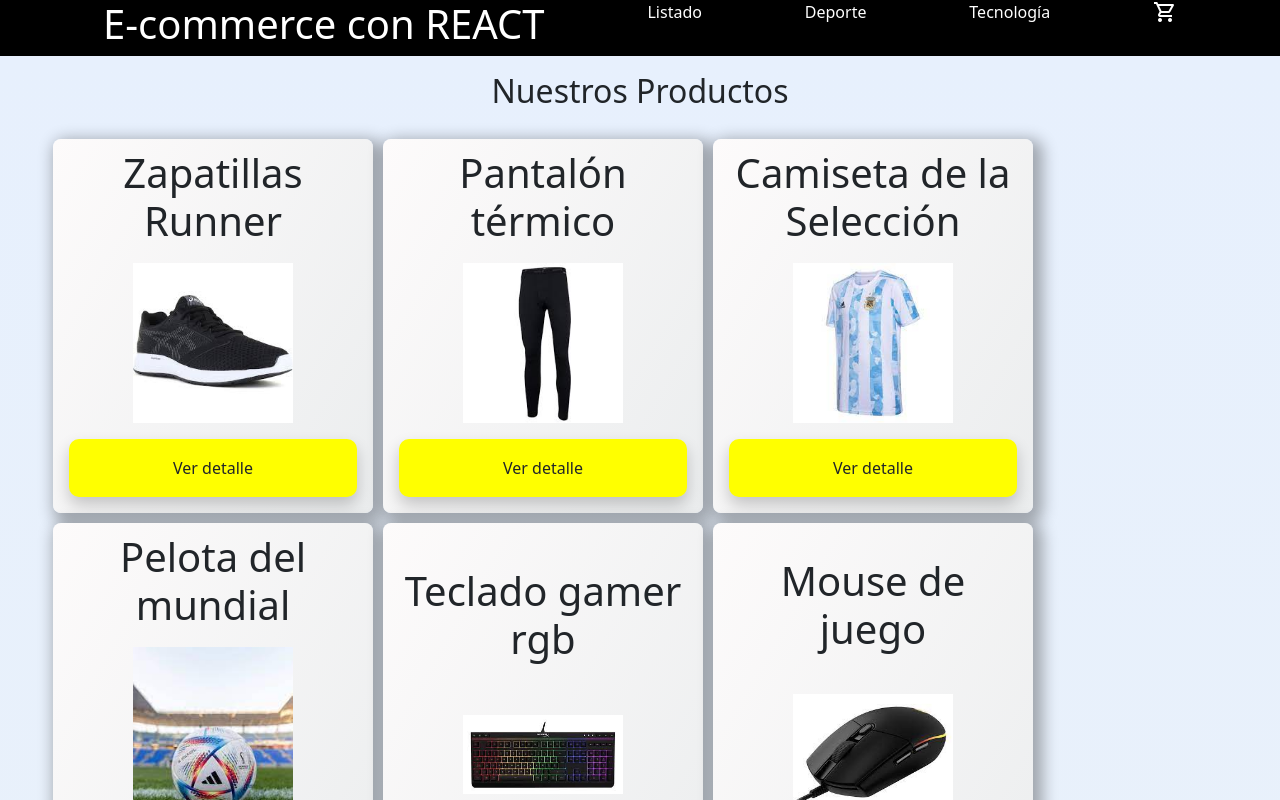
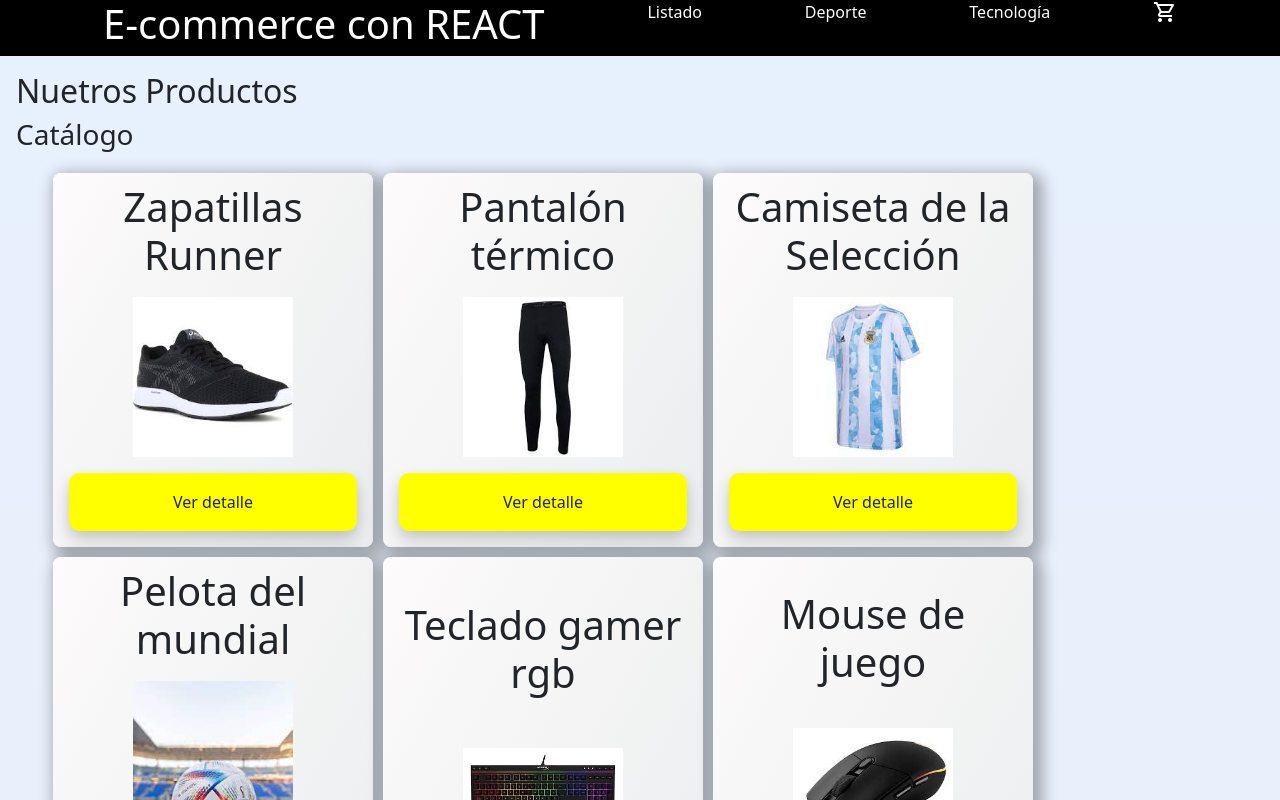
Before and after one commit to ManuelAchaval/react-project, a React (Create React App) app: page /categoria/Deporte in a window 1280 px wide. Shown: the top 800 px of the page. Built offline with nearby package versions, Linux system fonts and the light colour scheme.

Commit message:
entrega de eventos y algunos conceptos mas

```diff
--- a/src/componentes/Main/Main.jsx
+++ b/src/componentes/Main/Main.jsx
@@ -2,6 +2,7 @@ import ItemListContainer from "../itemListContainer/ItemListContainer";
 import ItemDetailContainer from "../itemDetailContainer/ItemDetailContainer";
 import {Routes, Route} from "react-router-dom"
 import Cart from "../cart/Cart";
+import { productos } from "../../assets/productos";
 const Main = () => {
     return (
         <>
@@ -9,7 +10,7 @@ const Main = () => {
                 <Routes>
                     <Route path="/" element={<ItemListContainer greeting={"Nuestros Productos"}/>}/>
                     <Route path="/categoria" element={<ItemListContainer greeting={"Nuestros Productos"}/>}/>
-                    <Route path="/categoria/:categoriaId" element={<ItemListContainer greeting={"Nuestros Productos"}/>}/>
+                    <Route path="/categoria/:categoria" element={<ItemListContainer greeting={productos.categoria}/>}/>
                     <Route path="/cart" element={<Cart/>}/>
                     <Route path="/detalle/:id" element={<ItemDetailContainer/>}/>
                 </Routes>
--- a/src/componentes/cart/Cart.jsx
+++ b/src/componentes/cart/Cart.jsx
@@ -1,6 +1,18 @@
+import Page from "../pagina/Page"
+import '../item/Item.scss'
 const Cart = () => {
+    const handleClick=(e)=>{
+        console.log(e)
+        console.log(e.target)
+    }
+    const handleChange =(e) =>{
+        console.log(e)
+    }
     return (
-        <div>Cart</div>
+        <Page titulo="Carrito" subtitulo="Tus compras" >
+            <p> aca van las compras</p>
+            <button  className="btn boton-detalle" onClick={handleClick}>Realizar compra</button>
+        </Page>
     )
 }
 export default Cart
--- a/src/componentes/item/Item.js
+++ b/src/componentes/item/Item.js
@@ -1,11 +1,11 @@
 import 'bootstrap/dist/css/bootstrap.min.css';
-import { useParams } from 'react-router-dom'
+
 import './Item.scss'
 import { Link } from "react-router-dom";
 
 const Item = ({ producto }) => {
 
-    const {id} =useParams()
+
 
     return (
         <>
--- a/src/componentes/itemCount/ItemCount.js
+++ b/src/componentes/itemCount/ItemCount.js
@@ -18,9 +18,7 @@ const ItemCount = ({ stock, inicial, onAdd }) => {
         }
     }
 
-    const confirmar = ()=>{
-        console.log(resultado)
-    }
+
 
     return (
         <><div className='d-flex flex-column justify-content-center'>
@@ -31,7 +29,7 @@ const ItemCount = ({ stock, inicial, onAdd }) => {
                 <button onClick={aumento} className="p-2 text-bg-primary btn">+</button>
             </div>
             <div>
-                <button className=' p-3 m-3 btn btn-success' onClick={confirmar}>Agregar al carrito</button>
+                <button className=' p-3 m-3 btn btn-success' onClick={onAdd} >Agregar al carrito</button>
             </div>
         </div>
         </>
--- a/src/componentes/itemDetail/ItemDetail.jsx
+++ b/src/componentes/itemDetail/ItemDetail.jsx
@@ -1,8 +1,11 @@
 import "./itemDetail.scss"
 import ItemCount from "../itemCount/ItemCount"
+import { useState } from "react"
+import { NavLink } from "react-router-dom"
 
 const ItemDetail = ({ listProducts }) => {
-
+    const [seAgrego, setSeAgrego]= useState(false)
+    const onAdd=()=>{setSeAgrego(true)}
     return (
         <div className="cont">
             <h1 className="cont_cosas">{listProducts.productName}</h1>
@@ -10,7 +13,15 @@ const ItemDetail = ({ listProducts }) => {
             <h2>Precio: USD${listProducts.price}</h2>
             <h3>{listProducts.category}</h3>
             <p>Lorem ipsum dolor sit amet consectetur adipisicing elit. Quod est accusantium error amet iusto vel iste, eum id soluta laborum doloribus aliquid qui ipsam laudantium.</p>
-            <ItemCount stock={listProducts.stock} inicial={0} />
+            {
+                seAgrego ?
+                <NavLink to="/cart">
+                    <button className="btn btn-primary">Ir al carrito</button>
+                </NavLink>
+                :
+                <ItemCount stock={listProducts.stock} inicial={0} onAdd={onAdd} />
+            }
+
         </div>
     )
 }
--- a/src/componentes/itemDetailContainer/ItemDetailContainer.jsx
+++ b/src/componentes/itemDetailContainer/ItemDetailContainer.jsx
@@ -14,7 +14,6 @@ const ItemDetailContainer = () => {
 
         customFetch(productos)
             .then(res=> {
-                console.log(res)
                 setLoading(true)
                 setListProducts(res.find(item=> item.id==id))
             })
--- a/src/componentes/itemList/ItemList.js
+++ b/src/componentes/itemList/ItemList.js
@@ -1,17 +1,15 @@
 import Item from '../item/Item'
 import 'bootstrap/dist/css/bootstrap.min.css'
 import './ItemList.scss'
-import {useParams} from 'react-router-dom'
+
 const ItemList = ({ mostrar }) => {
-
-    const {categoriaId} =useParams()
 
 
     return (
         <div id="Listado" className='items' >
 
             <ul className="d-flex flex-wrap ">
-                {mostrar.map(producto=><Item key={producto.id} categoriaId={producto.categoria}producto={producto}/>)}
+                {mostrar.map(producto=><Item key={producto.id} producto={producto}/>)}
             </ul>
         </div>
     )
--- a/src/componentes/itemListContainer/ItemListContainer.js
+++ b/src/componentes/itemListContainer/ItemListContainer.js
@@ -5,32 +5,34 @@ import ItemList from '../itemList/ItemList';
 import 'bootstrap/dist/css/bootstrap.min.css'
 import { Spinner } from "react-bootstrap";
 import { useParams } from "react-router-dom"
-
+import Page from "../pagina/Page";
 
 const ItemListContainer = ({ greeting }) => {
     const [mostrar, setMostrar] = useState([])
-    const [loading, setLoading] = useState(false)
-    const {categoriaId} =useParams()
+    const [loading, setLoading] = useState(true)
+    const { categoria } = useParams()
 
 
     useEffect(() => {
         customFetch(productos)
             .then(res => {
-                setLoading(true)
+                setLoading(false)
                 setMostrar(res)
 
             })
-    },[])
+    }, [])
 
 
+    if (loading) {
+        return (<>
+            <h2>{greeting}</h2>
+            <Spinner animation="border" role="status" className="align-self-center"><span className="visually-hidden  ">Loading...</span>
+            </Spinner>
+        </>)
+    } else {
+        return (<Page titulo="Nuetros Productos" subtitulo="Catálogo" >
+            <ItemList mostrar={mostrar} />
+            </Page >)
+    }}
 
-    return (
-        <div className="d-flex flex-column">
-            <h2>{greeting}</h2>
-            {!loading && <Spinner animation="border" role="status" className="align-self-center"><span className="visually-hidden  ">Loading...</span>
-            </Spinner>}
-            {loading && <ItemList mostrar={mostrar} />}
-        </div>
-    )
-}
-export default ItemListContainer
+            export default ItemListContainer
--- a/src/componentes/nav/Navbar.js
+++ b/src/componentes/nav/Navbar.js
@@ -1,7 +1,10 @@
 import CartWidget from "../cartWidget/CartWidget"
 import { Link, NavLink } from "react-router-dom"
 import'./navBar.scss'
+
+
 const Nav = (param) => {
+
     if (param.type === "header") {
         return (<nav className="d-flex justify-content-evenly" id="header">
             <NavLink className="blanco" to="/">
@@ -12,7 +15,7 @@ const Nav = (param) => {
 
             <NavLink className="blanco" to="/">Listado</NavLink>
             <NavLink className="blanco" to="/categoria/Deporte">Deporte</NavLink>
-            <NavLink className="blanco" to="/categoria/Tecnologia">Tecnología</NavLink>
+            <NavLink className="blanco" to="/categoria/tecnologia">Tecnología</NavLink>
             <NavLink className="blanco" to="/cart"><CartWidget /></NavLink>
         </nav>)
     } else {
--- /dev/null
+++ b/src/componentes/pagina/Page.jsx
@@ -0,0 +1,15 @@
+import './Page.scss'
+const Page = (props) => {
+    return (
+        <div>
+            <header className="page_header">
+                <h2>{props.titulo}</h2>
+                <h3>{props.subtitulo}</h3>
+            </header>
+            <div>
+                {props.children}
+            </div>
+        </div>
+    )
+}
+export default Page
--- /dev/null
+++ b/src/componentes/pagina/Page.scss
@@ -0,0 +1,3 @@
+.page_header{
+    text-align: left;
+}
```
Also changed, not shown: context/cartContext.js (added).
